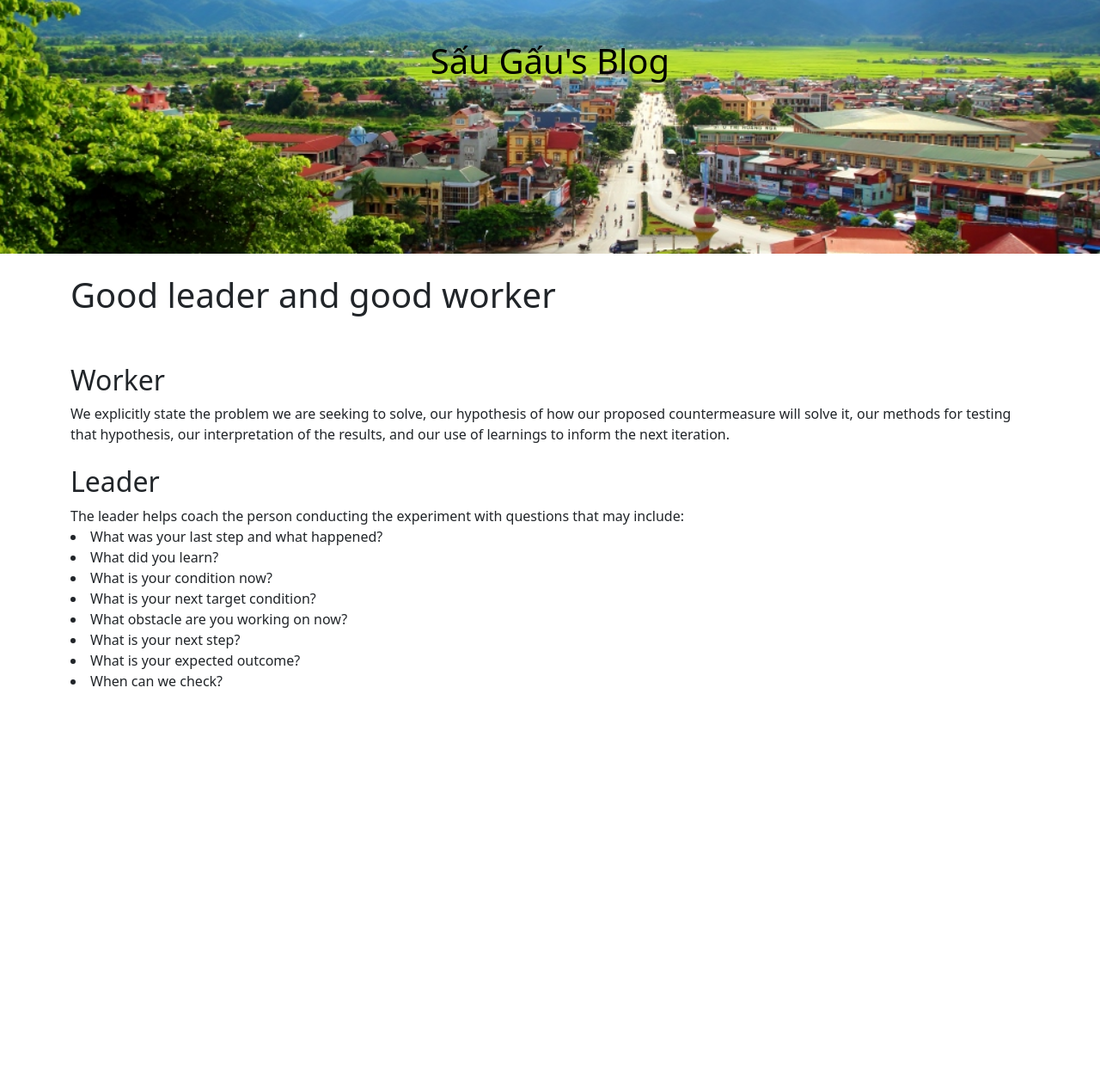
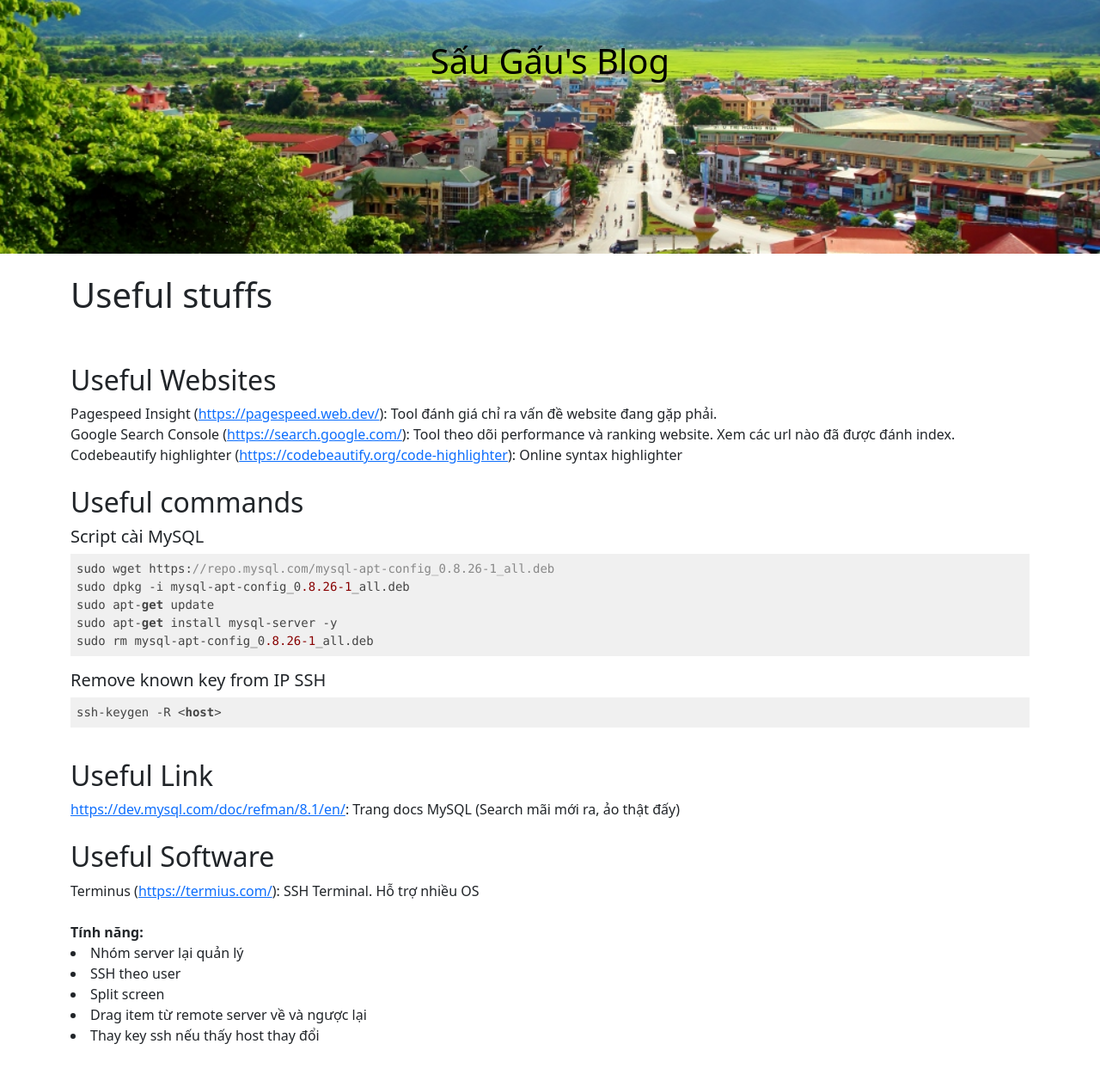
Before and after one commit to NguyenQuangMinh0504/my_website, a Django app: page /blog/useful-link/ in a window 1280 px wide. Shown: the part 81-1345 px from the top of the page at 86% size. Before the commit the page ends 879 px from the top, so only its background shows below. Run offline with Django 4.2, Linux system fonts and the light colour scheme.

Commit message:
Add: Thêm blog useful stuffs.

```diff
--- /dev/null
+++ b/templates/useful_link.html
@@ -0,0 +1,44 @@
+{% extends 'base.html' %}
+{% block content %}
+<h1>
+    Useful stuffs
+</h1>
+
+<br>
+<br>
+
+<h2>Useful Websites</h2>
+Pagespeed Insight (<a href="https://pagespeed.web.dev/">https://pagespeed.web.dev/</a>): Tool đánh giá chỉ ra vấn đề website đang gặp phải.
+<br>
+Google Search Console (<a href="https://search.google.com/">https://search.google.com/</a>): Tool theo dõi performance và ranking website. Xem các url nào đã được đánh index.
+<br>
+Codebeautify highlighter (<a href="https://codebeautify.org/code-highlighter">https://codebeautify.org/code-highlighter</a>): Online syntax highlighter
+<br>
+<br>
+<h2>Useful commands</h2>
+<h5>Script cài MySQL</h5>
+<pre><code id="script_mysql" style="color:rgb(68, 68, 68); font-weight:400;background-color:rgb(240, 240, 240);background:rgb(240, 240, 240);display:block;padding: .5em;">sudo wget https:<span style="color:rgb(136, 136, 136); font-weight:400;">//repo.mysql.com/mysql-apt-config_0.8.26-1_all.deb</span>
+sudo dpkg -i mysql-apt-config_0<span style="color:rgb(136, 0, 0); font-weight:400;">.8</span><span style="color:rgb(136, 0, 0); font-weight:400;">.26</span><span style="color:rgb(136, 0, 0); font-weight:400;">-1</span>_all.deb
+sudo apt-<span style="color:rgb(68, 68, 68); font-weight:700;">get</span> update
+sudo apt-<span style="color:rgb(68, 68, 68); font-weight:700;">get</span> install mysql-server -y
+sudo rm mysql-apt-config_0<span style="color:rgb(136, 0, 0); font-weight:400;">.8</span><span style="color:rgb(136, 0, 0); font-weight:400;">.26</span><span style="color:rgb(136, 0, 0); font-weight:400;">-1</span>_all.deb</code></pre>
+<h5>Remove known key from IP SSH</h5>
+<pre><code id="remove_key_ssh" style="color:rgb(68, 68, 68); font-weight:400;background-color:rgb(240, 240, 240);background:rgb(240, 240, 240);display:block;padding: .5em;">ssh-keygen -R <span style="color:rgb(68, 68, 68); font-weight:400;">&lt;<span style="color:rgb(68, 68, 68); font-weight:700;">host</span>&gt;</span></code>
+</pre>
+<h2>Useful Link</h2>
+<a href="https://dev.mysql.com/doc/refman/8.1/en/">https://dev.mysql.com/doc/refman/8.1/en/</a>: Trang docs MySQL (Search mãi mới ra, ảo thật đấy)
+<br>
+<br>
+<h2>Useful Software</h2>
+Terminus (<a href="https://termius.com/">https://termius.com/</a>): SSH Terminal. Hỗ trợ nhiều OS
+<br>
+<br>
+<strong>Tính năng:</strong>
+<li>Nhóm server lại quản lý</li>
+<li>SSH theo user</li>
+<li>Split screen</li>
+<li>Drag item từ remote server về và ngược lại</li>
+<li>Thay key ssh nếu thấy host thay đổi</li>
+<br>
+<br>
+{% endblock %}
--- a/website_on_thi_dai_hoc/urls.py
+++ b/website_on_thi_dai_hoc/urls.py
@@ -16,7 +16,7 @@ Including another URLconf
 from django.contrib import admin
 from django.urls import path, include
 from .views import (register, login, logout, database,
-                    blog, blog_detail, about_me, homepage)
+                    blog, blog_detail, about_me, homepage, useful_link)
 
 urlpatterns = [
     path(route="", view=homepage, name="homepage"),
@@ -27,6 +27,7 @@ urlpatterns = [
     path("running/", include("running.urls")),
     path("test/", view=database, name="test"),
     path(route="blog/", view=blog, name="blog"),
+    path(route="about-me/", view=about_me, name="about-me"),
+    path(route="blog/useful-link/", view=useful_link, name="useful-link"),
     path(route="blog/<str:leader>/", view=blog_detail, name="blog-detail"),
-    path(route="about-me/", view=about_me, name="about-me"),
 ]
--- a/website_on_thi_dai_hoc/views.py
+++ b/website_on_thi_dai_hoc/views.py
@@ -95,3 +95,7 @@ def homepage(request: HttpRequest):
         context["user_cookie"] = request.COOKIES["user_cookie"]
     response = render(request, "homepage.html", context=context)
     return response
+
+
+def useful_link(request: HttpRequest):
+    return render(request, template_name="useful_link.html", context={})
```
Also changed, not shown: templates/blog.html (+6 -1 lines).
